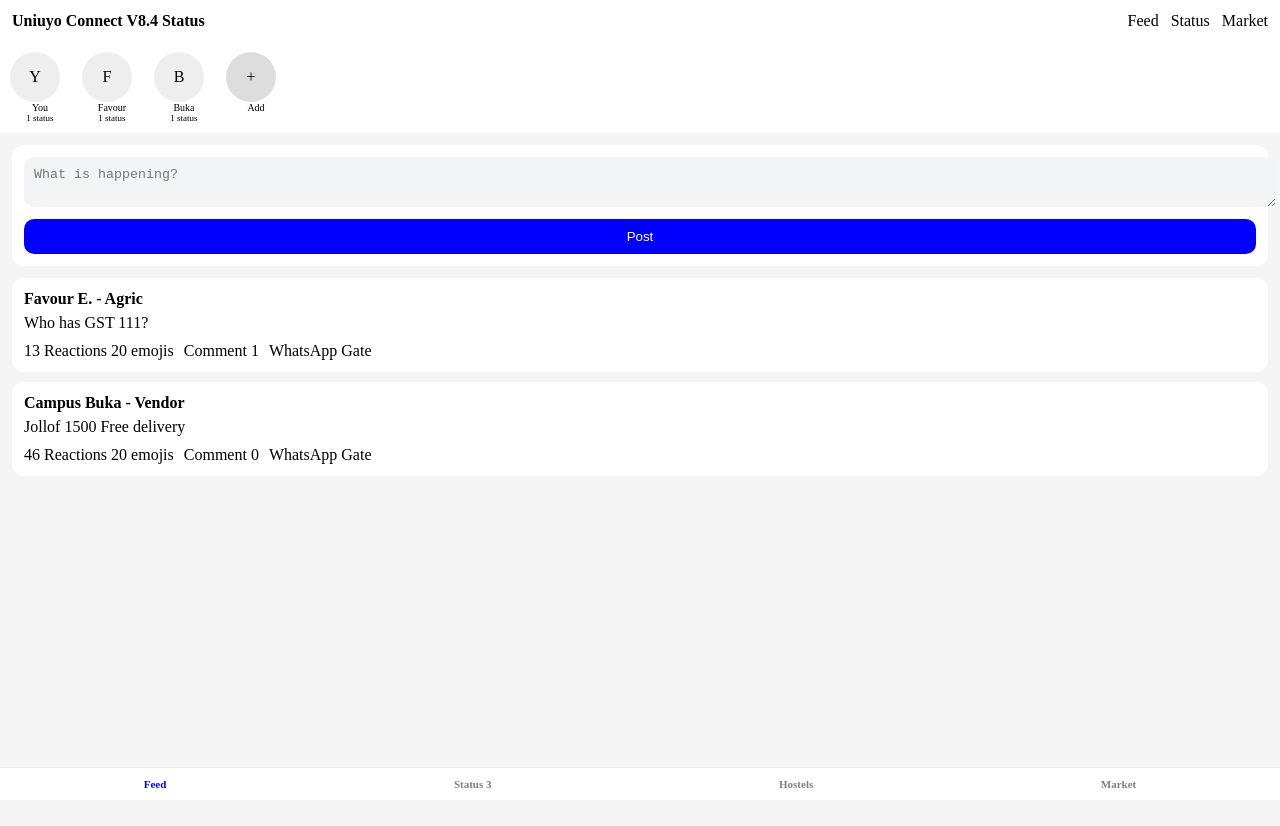
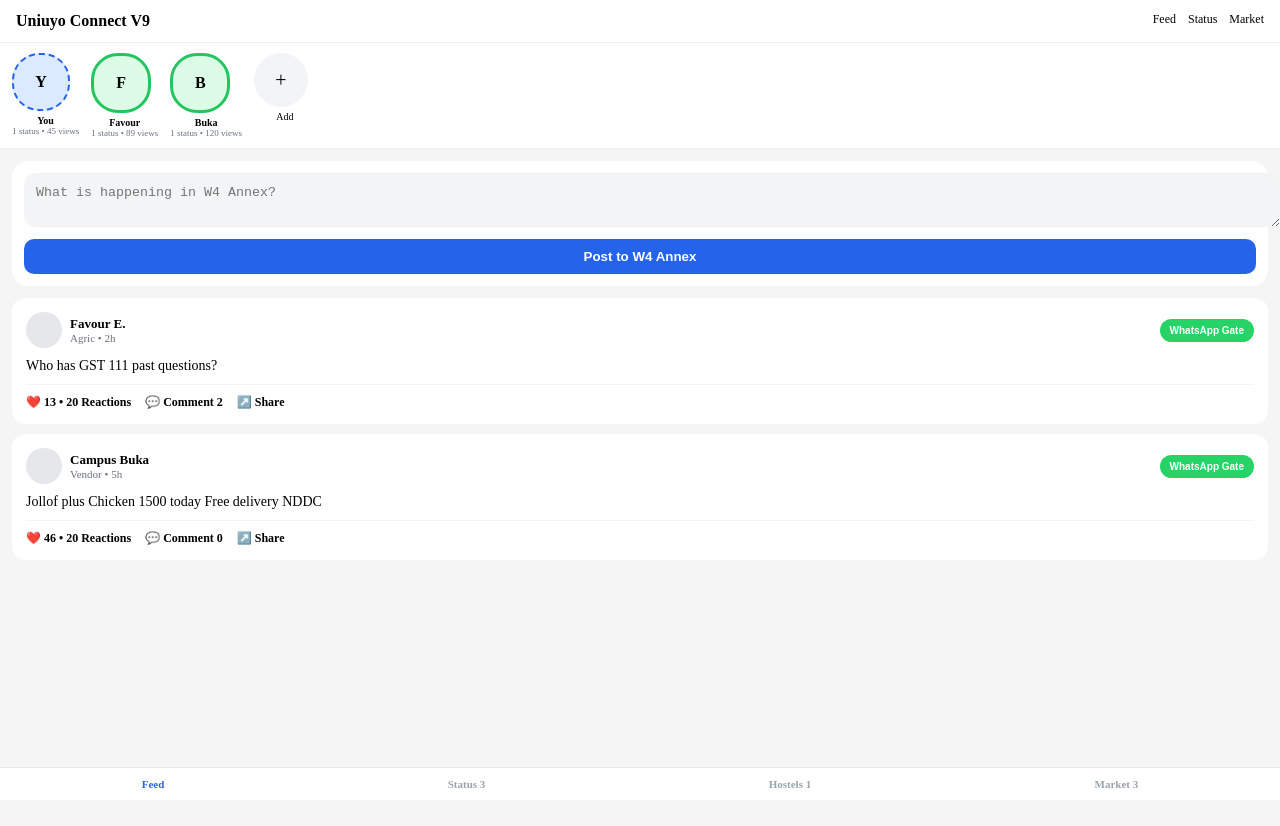
Before and after one commit to UniuyoConnect/uniuyo-connect, a Next.js app: page / in a window 1280 px wide. Shown: the top 826 px of the page. Built offline with nearby package versions, Linux system fonts and the light colour scheme.

Commit message:
Add new hostels and update status functionality

```diff
--- a/app/page.js
+++ b/app/page.js
@@ -1,66 +1,75 @@
 "use client"
-import {useState,useEffect} from "react"
+import {useState} from "react"
 export default function Home(){
 const [tab,setTab]=useState("feed")
 const [joined,setJoined]=useState(["W4 Annex"])
-const [members,setMembers]=useState({"W4 Annex":243,"NDDC Male":312,"NDDC Female":298})
+const [members,setMembers]=useState({"W4 Annex":243,"NDDC Male":312,"NDDC Female":298,"W2A":180,"W5":210})
 const [popup,setPopup]=useState("")
-const [statusList,setStatusList]=useState([
-{name:"You",items:[{id:1,txt:"In W4 Annex reading",views:45,likes:12}]},
-{name:"Favour",items:[{id:2,txt:"My hostel view",views:89,likes:23}]},
-{name:"Buka",items:[{id:3,txt:"Jollof ready 1500",views:120,likes:56}]}
-])
+const [price,setPrice]=useState("all")
+const [showAdd,setShowAdd]=useState(false)
 const [active,setActive]=useState(null)
 const [newS,setNewS]=useState("")
-const [showAdd,setShowAdd]=useState(false)
+const [showReact,setShowReact]=useState(null)
+const [commentFor,setCommentFor]=useState(null)
+const [commentTxt,setCommentTxt]=useState("")
+const [editId,setEditId]=useState(null)
+const [txt,setTxt]=useState("")
+const reacts=["❤️","👍","😂","😭","😍","🔥","🙏","💀","🎉","👏","😎","🥺","🤣","💯","😡","😮","🥰","🤩","😴","🤔"]
+const hostels=["NDDC Male","NDDC Female","W4 Annex","W2A","W5","Town Campus"]
+const [statusList,setStatusList]=useState([
+{name:"You",ava:"Y",items:[{id:1,txt:"In W4 Annex reading all night",views:45,likes:12,liked:false}]},
+{name:"Favour",ava:"F",items:[{id:2,txt:"My hostel view!",views:89,likes:23,liked:true}]},
+{name:"Buka",ava:"B",items:[{id:3,txt:"Jollof ready 1500 Free delivery",views:120,likes:56,liked:false}]}
+])
 const [posts,setPosts]=useState([
-{id:1,name:"Favour E.",tag:"Agric",time:"2h",text:"Who has GST 111?",rc:13,comments:[{id:101,name:"You",text:"I get am"}]},
-{id:2,name:"Campus Buka",tag:"Vendor",time:"5h",text:"Jollof 1500 Free delivery",rc:46,comments:[]}
+{id:1,name:"Favour E.",tag:"Agric",time:"2h",text:"Who has GST 111 past questions?",react:"❤️",rc:13,comments:[{id:101,name:"You",text:"I get am",react:"👍",rc:2},{id:102,name:"John",text:"I need too",react:"😂",rc:1}]},
+{id:2,name:"Campus Buka",tag:"Vendor",time:"5h",text:"Jollof plus Chicken 1500 today Free delivery NDDC",react:"❤️",rc:46,comments:[]}
 ])
-const [txt,setTxt]=useState("")
-const [price,setPrice]=useState("all")
 const [market,setMarket]=useState([
-{id:1,name:"Jollof",price:1500,seller:"Buka",sold:false},
-{id:2,name:"Power Bank",price:8000,seller:"You",sold:false}
+{id:1,name:"Jollof + Chicken",price:1500,pt:"1500",seller:"Buka",hostel:"NDDC Male",sold:false},
+{id:2,name:"Power Bank 20000mAh",price:8000,pt:"8000",seller:"You",hostel:"W4 Annex",sold:false},
+{id:3,name:"Bedside Fan",price:1500,pt:"1500",seller:"You",hostel:"W4 Annex",sold:false}
 ])
-const hostels=["NDDC Male","NDDC Female","W4 Annex","W2A","W5"]
 const push=(t)=>{setPopup(t);setTimeout(()=>setPopup(""),2500)}
-const filtered=market.filter(m=>{if(price==="low")return m.price<2000;if(price==="mid")return m.price<=10000;if(price==="high")return m.price>10000;return true})
+const filtered=market.filter(m=>{if(price==="low")return m.price<2000;if(price==="mid")return m.price>=2000&&m.price<=10000;if(price==="high")return m.price>10000;return true})
+const totalStatus=statusList.reduce((a,b)=>a+b.items.length,0)
 
 return(
-<div style={{paddingBottom:80,background:"#f5f5f5",minHeight:"100vh"}}>
-{popup?<div style={{position:"fixed",top:60,left:10,right:10,background:"black",color:"white",padding:12,borderRadius:10,zIndex:99}}>{popup}</div>:null}
-<div style={{background:"white",padding:12,display:"flex",justifyContent:"space-between",position:"sticky",top:0}}>
-<b>Uniuyo Connect V8.4 Status</b>
-<div style={{display:"flex",gap:12}}>
+<div style={{minHeight:"100vh",background:"#f5f5f5",paddingBottom:80}}>
+{popup?<div style={{position:"fixed",top:60,left:10,right:10,background:"#0f172a",color:"white",padding:12,borderRadius:12,zIndex:999,fontSize:13}}>{popup}</div>:null}
+
+<div style={{background:"white",padding:"12px 16px",borderBottom:"1px solid #eee",display:"flex",justifyContent:"space-between",position:"sticky",top:0,zIndex:20}}>
+<b>Uniuyo Connect V9</b>
+<div style={{display:"flex",gap:12,fontSize:12}}>
 <span onClick={()=>setTab("feed")}>Feed</span>
 <span onClick={()=>setTab("status")}>Status</span>
 <span onClick={()=>setTab("market")}>Market</span>
 </div>
 </div>
 
-<div style={{background:"white",padding:10,display:"flex",gap:12,overflowX:"auto"}}>
+<div style={{background:"white",padding:"10px 12px",display:"flex",gap:12,overflowX:"auto",borderBottom:"1px solid #f0f0f0"}}>
 {statusList.map((s,i)=>(
-<div key={i} onClick={()=>setActive(i)} style={{minWidth:60,textAlign:"center"}}>
-<div style={{width:50,height:50,background:"#eee",borderRadius:25,display:"flex",alignItems:"center",justifyContent:"center"}}>{s.name[0]}</div>
-<div style={{fontSize:10}}>{s.name}</div>
-<div style={{fontSize:9}}>{s.items.length} status</div>
+<div key={i} onClick={()=>setActive(i)} style={{minWidth:62,textAlign:"center"}}>
+<div style={{width:54,height:54,borderRadius:27,background:s.name==="You"?"#dbeafe":"#dcfce7",border:s.name==="You"?"2px dashed #2563eb":"3px solid #22c55e",display:"flex",alignItems:"center",justifyContent:"center",fontWeight:"bold"}}>{s.ava}</div>
+<div style={{fontSize:10,fontWeight:"bold",marginTop:4}}>{s.name}</div>
+<div style={{fontSize:9,color:"#6b7280"}}>{s.items.length} status • {s.items[0].views} views</div>
 </div>
 ))}
-<div onClick={()=>setShowAdd(true)} style={{minWidth:60,textAlign:"center"}}>
-<div style={{width:50,height:50,background:"#ddd",borderRadius:25,display:"flex",alignItems:"center",justifyContent:"center"}}>+</div>
-<div style={{fontSize:10}}>Add</div>
+<div onClick={()=>setShowAdd(true)} style={{minWidth:62,textAlign:"center"}}>
+<div style={{width:54,height:54,borderRadius:27,background:"#f3f4f6",display:"flex",alignItems:"center",justifyContent:"center",fontSize:20}}>+</div>
+<div style={{fontSize:10,marginTop:4}}>Add</div>
 </div>
 </div>
 
 {showAdd?(
-<div style={{position:"fixed",inset:0,background:"rgba(0,0,0,0.8)",zIndex:100,display:"flex",alignItems:"center",justifyContent:"center",padding:20}}>
-<div style={{background:"white",padding:20,borderRadius:12,width:300}}>
-<h3>Add Status</h3>
-<textarea value={newS} onChange={e=>setNewS(e.target.value)} rows={3} style={{width:"100%",padding:10,borderRadius:10,border:"1px solid #ccc"}}/>
-<div style={{display:"flex",gap:10,marginTop:10}}>
-<button onClick={()=>setShowAdd(false)} style={{flex:1,padding:10}}>Cancel</button>
-<button onClick={()=>{if(!newS.trim())return;const it={id:Date.now(),txt:newS,views:1,likes:0};setStatusList(list=>{const me=list.find(x=>x.name==="You");if(me){return list.map(x=>x.name==="You"?{...x,items:[it,...x.items]}:x)}else{return[{name:"You",items:[it]},...list]}});setNewS("");setShowAdd(false);push("Status added")}} style={{flex:1,padding:10,background:"blue",color:"white",border:"none",borderRadius:10}}>Post</button>
+<div style={{position:"fixed",inset:0,background:"rgba(0,0,0,0.75)",zIndex:100,display:"flex",alignItems:"center",justifyContent:"center",padding:20}}>
+<div style={{background:"white",padding:20,borderRadius:16,width:"100%",maxWidth:320}}>
+<h3 style={{margin:0}}>Add Status</h3>
+<p style={{fontSize:11,color:"#6b7280",marginTop:4}}>WhatsApp style - add as many as you want</p>
+<textarea value={newS} onChange={e=>setNewS(e.target.value)} placeholder="What is happening? Jollof ready..." rows={3} style={{width:"100%",marginTop:10,padding:12,borderRadius:12,border:"1px solid #e5e7eb"}}/>
+<div style={{display:"flex",gap:8,marginTop:12}}>
+<button onClick={()=>setShowAdd(false)} style={{flex:1,padding:10,borderRadius:10,border:"1px solid #e5e7eb",background:"white"}}>Cancel</button>
+<button onClick={()=>{if(!newS.trim())return;const it={id:Date.now(),txt:newS,views:1,likes:0,liked:false};setStatusList(l=>{const me=l.find(x=>x.name==="You");if(me)return l.map(x=>x.name==="You"?{...x,items:[it,...x.items]}:x);return[{name:"You",ava:"Y",items:[it]},...l]});setNewS("");setShowAdd(false);push("Status added • "+totalStatus+" total")}} style={{flex:1,padding:10,borderRadius:10,border:"none",background:"#2563eb",color:"white",fontWeight:"bold"}}>Post Status</button>
 </div>
 </div>
 </div>
@@ -68,35 +77,66 @@
 
 {active!==null?(
 <div style={{position:"fixed",inset:0,background:"black",zIndex:200,color:"white",display:"flex",flexDirection:"column"}}>
-<div style={{padding:12,display:"flex",justifyContent:"space-between"}}>
-<span onClick={()=>setActive(null)}>Close</span>
-<span>{statusList[active].items[0].views} views</span>
+<div style={{padding:12,display:"flex",justifyContent:"space-between",alignItems:"center",background:"rgba(255,255,255,0.1)"}}>
+<span onClick={()=>setActive(null)} style={{background:"rgba(255,255,255,0.2)",padding:"6px 12px",borderRadius:20}}>✕ Close</span>
+<span style={{fontSize:11}}>{statusList[active].items[0].views} views • {statusList[active].items[0].likes} likes</span>
 </div>
-<div style={{flex:1,display:"flex",alignItems:"center",justifyContent:"center",padding:20,fontSize:22,textAlign:"center"}}>
-{statusList[active].items[0].txt}
+<div style={{flex:1,display:"flex",alignItems:"center",justifyContent:"center",padding:24,textAlign:"center",fontSize:22,lineHeight:1.4}}>{statusList[active].items[0].txt}</div>
+<div style={{padding:12,background:"rgba(255,255,255,0.1)"}}>
+<div style={{display:"flex",justifyContent:"space-around",marginBottom:12,fontSize:13}}>
+<span onClick={()=>{setStatusList(s=>s.map((u,i)=>i!==active?u:{...u,items:u.items.map((it,j)=>j!==0?it:{...it,likes:it.liked?it.likes-1:it.likes+1,liked:!it.liked})}))}} style={{background:"rgba(255,255,255,0.2)",padding:"6px 12px",borderRadius:20}}>{statusList[active].items[0].liked?"❤️ Liked":"🤍 Like"} {statusList[active].items[0].likes}</span>
+<span style={{background:"rgba(255,255,255,0.2)",padding:"6px 12px",borderRadius:20}}>👁️ {statusList[active].items[0].views} views</span>
 </div>
-<div style={{padding:12,display:"flex",gap:10}}>
-<button onClick={()=>{setPosts([{id:Date.now(),name:"You",tag:"Status",time:"now",text:statusList[active].items[0].txt,rc:0,comments:[]},...posts]);push("Shared to timeline")}} style={{padding:10,background:"blue",color:"white",border:"none",borderRadius:20}}>Timeline</button>
-<button onClick={()=>{const m=statusList[active].items[0].txt+" https://t-wine.vercel.app/?register=1";window.open("https://wa.me/?text="+encodeURIComponent(m),"_blank")}} style={{padding:10,background:"green",color:"white",border:"none",borderRadius:20}}>WhatsApp + Gate</button>
+<div style={{display:"flex",gap:8}}>
+<button onClick={()=>{setPosts([{id:Date.now(),name:"You",tag:"Shared status",time:"now",text:statusList[active].items[0].txt,react:"❤️",rc:0,comments:[]},...posts]);push("Shared to Timeline");setActive(null);setTab("feed")}} style={{flex:1,padding:10,borderRadius:20,border:"none",background:"#2563eb",color:"white",fontWeight:"bold",fontSize:12}}>Share to Timeline</button>
+<button onClick={()=>{const m=statusList[active].items[0].txt+" - View & register https://t-wine.vercel.app/?register=1";window.open("https://wa.me/?text="+encodeURIComponent(m),"_blank")}} style={{flex:1,padding:10,borderRadius:20,border:"none",background:"#25D366",color:"white",fontWeight:"bold",fontSize:12}}>WhatsApp + Gate</button>
+</div>
 </div>
 </div>
 ):null}
 
 {tab==="feed"?(
 <div style={{padding:12}}>
-<div style={{background:"white",padding:12,borderRadius:12,marginBottom:12}}>
-<textarea value={txt} onChange={e=>setTxt(e.target.value)} placeholder="What is happening?" rows={2} style={{width:"100%",background:"#f3f4f6",border:"none",padding:10,borderRadius:10}}/>
-<button onClick={()=>{if(txt.trim()){setPosts([{id:Date.now(),name:"You",tag:"W4 Annex",time:"now",text:txt,rc:0,comments:[]},...posts]);setTxt("")}}} style={{marginTop:8,width:"100%",padding:10,background:"blue",color:"white",border:"none",borderRadius:10}}>Post</button>
+<div style={{background:"white",padding:12,borderRadius:16,marginBottom:12}}>
+<textarea value={txt} onChange={e=>setTxt(e.target.value)} placeholder="What is happening in W4 Annex?" rows={2} style={{width:"100%",background:"#f3f4f6",border:"none",padding:12,borderRadius:12}}/>
+<button onClick={()=>{if(txt.trim()){setPosts([{id:Date.now(),name:"You",tag:"W4 Annex",time:"now",text:txt,react:"❤️",rc:0,comments:[]},...posts]);setTxt("");push("Posted to W4 Annex")}}} style={{marginTop:8,width:"100%",padding:10,borderRadius:10,border:"none",background:"#2563eb",color:"white",fontWeight:"bold"}}>Post to W4 Annex</button>
 </div>
 {posts.map(p=>(
-<div key={p.id} style={{background:"white",padding:12,borderRadius:12,marginBottom:10}}>
-<div style={{fontWeight:"bold"}}>{p.name} - {p.tag}</div>
-<div style={{marginTop:6}}>{p.text}</div>
-<div style={{marginTop:10,display:"flex",gap:10}}>
-<span>{p.rc} Reactions 20 emojis</span>
-<span>Comment {p.comments.length}</span>
-<span onClick={()=>{const m=p.text+" https://t-wine.vercel.app/?register=1";window.open("https://wa.me/?text="+encodeURIComponent(m),"_blank")}}>WhatsApp Gate</span>
+<div key={p.id} style={{background:"white",padding:14,borderRadius:14,marginBottom:10}}>
+<div style={{display:"flex",justifyContent:"space-between",alignItems:"center"}}>
+<div style={{display:"flex",gap:8,alignItems:"center"}}><div style={{width:36,height:36,background:"#e5e7eb",borderRadius:18}}></div><div><div style={{fontWeight:"bold",fontSize:13}}>{p.name}</div><div style={{fontSize:11,color:"#6b7280"}}>{p.tag} • {p.time}</div></div></div>
+<button onClick={()=>{const m=p.text+" - View & register https://t-wine.vercel.app/?register=1";window.open("https://wa.me/?text="+encodeURIComponent(m),"_blank")}} style={{background:"#25D366",color:"white",border:"none",padding:"6px 10px",borderRadius:20,fontSize:10,fontWeight:"bold"}}>WhatsApp Gate</button>
 </div>
+<div style={{marginTop:10,fontSize:14}}>{p.text}</div>
+<div style={{marginTop:10,display:"flex",gap:14,borderTop:"1px solid #f3f4f6",paddingTop:10,fontSize:12,fontWeight:"bold"}}>
+<span onClick={()=>setShowReact(showReact===p.id?null:p.id)} style={{cursor:"pointer"}}>{p.react} {p.rc} • 20 Reactions</span>
+<span onClick={()=>setCommentFor(commentFor===p.id?null:p.id)} style={{cursor:"pointer"}}>💬 Comment {p.comments.length}</span>
+<span>↗️ Share</span>
+</div>
+{showReact===p.id?(
+<div style={{marginTop:8,background:"#fff",border:"1px solid #eee",borderRadius:12,padding:8,display:"flex",gap:6,flexWrap:"wrap"}}>
+{reacts.map(r=>(
+<span key={r} onClick={()=>{setPosts(posts.map(x=>x.id===p.id?{...x,react:r,rc:x.rc+1}:x));setShowReact(null);push("Reacted "+r)}} style={{fontSize:20,padding:4,cursor:"pointer"}}>{r}</span>
+))}
+</div>
+):null}
+{commentFor===p.id?(
+<div style={{marginTop:10}}>
+{p.comments.map(c=>(
+<div key={c.id} style={{background:"#f3f4f6",padding:10,borderRadius:12,marginBottom:8}}>
+<div style={{display:"flex",justifyContent:"space-between"}}><div><b style={{fontSize:11}}>{c.name} {c.react}</b><div style={{fontSize:13}}>{c.text}</div></div><span style={{fontSize:11}}>{c.react} {c.rc}</span></div>
+<div style={{display:"flex",gap:10,marginTop:6}}>
+{c.name==="You"?<><span onClick={()=>{setEditId(c.id);setCommentTxt(c.text)}} style={{fontSize:11,color:"#2563eb",fontWeight:"bold"}}>✏️ Edit</span><span onClick={()=>{if(confirm("Delete comment?"))setPosts(posts.map(x=>x.id!==p.id?x:{...x,comments:x.comments.filter(cc=>cc.id!==c.id)}))}} style={{fontSize:11,color:"red",fontWeight:"bold"}}>🗑️ Delete</span></>:null}
+<span onClick={()=>{const m=c.text+" - https://t-wine.vercel.app/?register=1";window.open("https://wa.me/?text="+encodeURIComponent(m),"_blank")}} style={{fontSize:11,color:"#25D366",fontWeight:"bold"}}>WhatsApp</span>
+</div>
+</div>
+))}
+<div style={{marginTop:8,background:"white",border:"1px solid #e5e7eb",borderRadius:20,padding:"6px 10px",display:"flex",gap:6,alignItems:"center"}}>
+<input value={commentTxt} onChange={e=>setCommentTxt(e.target.value)} placeholder={editId?"Edit comment...":"Write comment..."} style={{flex:1,border:"none",outline:"none",fontSize:12}}/>
+<button onClick={()=>{if(!commentTxt.trim())return;if(editId){setPosts(posts.map(po=>po.id!==p.id?po:{...po,comments:po.comments.map(cc=>cc.id===editId?{...cc,text:commentTxt}:cc)}));setEditId(null);setCommentTxt("")}else{setPosts(posts.map(po=>po.id!==p.id?po:{...po,comments:[...po.comments,{id:Date.now(),name:"You",text:commentTxt,react:"❤️",rc:0}]}));setCommentTxt("")}}} style={{background:"#2563eb",color:"white",border:"none",padding:"6px 12px",borderRadius:15,fontSize:11,fontWeight:"bold"}}>{editId?"Save":"Post"}</button>
+</div>
+</div>
+):null}
 </div>
 ))}
 </div>
@@ -104,31 +144,40 @@
 
 {tab==="community"?(
 <div style={{padding:12}}>
-<h2>Hostels Join Leave Count</h2>
+<h2 style={{margin:"0 0 6px 0"}}>Hostels — Join / Leave + Count</h2>
+<p style={{fontSize:11,color:"#6b7280",margin:0}}>Tap Join — members increase, Leave — decreases</p>
+<div style={{marginTop:12,display:"flex",flexDirection:"column",gap:8}}>
 {hostels.map(h=>(
-<div key={h} style={{background:"white",padding:12,borderRadius:10,marginTop:8,display:"flex",justifyContent:"space-between"}}>
-<div><b>{h}</b><div>{members[h]||100} members {joined.includes(h)?"Joined":"Not"}</div></div>
-<button onClick={()=>{if(joined.includes(h)){setJoined(joined.filter(x=>x!==h))}else{setJoined([...joined,h]);push("Joined "+h)}}} style={{padding:"8px 12px",borderRadius:20,border:"none",background:joined.includes(h)?"#fee2e2":"#dcfce7"}}>{joined.includes(h)?"Leave":"Join"}</button>
+<div key={h} style={{background:"white",padding:14,borderRadius:12,display:"flex",justifyContent:"space-between",alignItems:"center"}}>
+<div><div style={{fontWeight:"bold",fontSize:13}}>{h}</div><div style={{fontSize:11,color:"#6b7280"}}>👥 {members[h]||100} members • {joined.includes(h)?"Joined":"Not joined"}</div></div>
+<button onClick={()=>{if(joined.includes(h)){setJoined(joined.filter(x=>x!==h));setMembers(m=>({...m,[h]:(m[h]||1)-1}));push("Left "+h)}else{setJoined([...joined,h]);setMembers(m=>({...m,[h]:(m[h]||0)+1}));push("Joined "+h+" • "+((members[h]||0)+1)+" members")}}} style={{padding:"8px 14px",borderRadius:20,border:"none",background:joined.includes(h)?"#fee2e2":"#dcfce7",color:joined.includes(h)?"#dc2626":"#16a34a",fontWeight:"bold",fontSize:11}}>{joined.includes(h)?"Leave":"Join"}</button>
 </div>
 ))}
+</div>
 </div>
 ):null}
 
 {tab==="market"?(
 <div style={{padding:12}}>
-<h2>Market Filter Delete</h2>
-<div style={{display:"flex",gap:6,marginTop:10}}>
-<button onClick={()=>setPrice("all")} style={{padding:6,borderRadius:20,border:"none",background:price==="all"?"blue":"#eee",color:price==="all"?"white":"black"}}>All</button>
-<button onClick={()=>setPrice("low")} style={{padding:6,borderRadius:20,border:"none",background:price==="low"?"blue":"#eee"}}>Under 2k</button>
-<button onClick={()=>setPrice("mid")} style={{padding:6,borderRadius:20,border:"none",background:price==="mid"?"blue":"#eee"}}>2k-10k</button>
-<button onClick={()=>setPrice("high")} style={{padding:6,borderRadius:20,border:"none",background:price==="high"?"blue":"#eee"}}>Above 10k</button>
+<h2 style={{margin:"0 0 6px 0"}}>Market — Filter + Sold + Delete</h2>
+<div style={{background:"white",padding:10,borderRadius:12,marginTop:10,display:"flex",gap:6,flexWrap:"wrap"}}>
+<button onClick={()=>setPrice("all")} style={{padding:"6px 10px",borderRadius:20,border:"none",background:price==="all"?"#2563eb":"#f3f4f6",color:price==="all"?"white":"black",fontSize:11,fontWeight:"bold"}}>All</button>
+<button onClick={()=>setPrice("low")} style={{padding:"6px 10px",borderRadius:20,border:"none",background:price==="low"?"#2563eb":"#f3f4f6",color:price==="low"?"white":"black",fontSize:11}}>Under 2k</button>
+<button onClick={()=>setPrice("mid")} style={{padding:"6px 10px",borderRadius:20,border:"none",background:price==="mid"?"#2563eb":"#f3f4f6",color:price==="mid"?"white":"black",fontSize:11}}>2k-10k</button>
+<button onClick={()=>setPrice("high")} style={{padding:"6px 10px",borderRadius:20,border:"none",background:price==="high"?"#2563eb":"#f3f4f6",color:price==="high"?"white":"black",fontSize:11}}>Above 10k</button>
 </div>
 <div style={{marginTop:10,display:"grid",gridTemplateColumns:"1fr 1fr",gap:8}}>
 {filtered.map(m=>(
-<div key={m.id} style={{background:m.sold?"#fee2e2":"white",padding:10,borderRadius:10}}>
-<div>{m.name}</div>
-<div>{m.price} {m.sold?"SOLD":""}</div>
-{m.seller==="You"?<div style={{display:"flex",gap:6,marginTop:6}}><button onClick={()=>setMarket(market.map(x=>x.id===m.id?{...x,sold:true}:x))} style={{flex:1,padding:4,background:"orange",color:"white",border:"none",borderRadius:6}}>Sold</button><button onClick={()=>setMarket(market.filter(x=>x.id!==m.id))} style={{flex:1,padding:4,background:"red",color:"white",border:"none",borderRadius:6}}>Delete</button></div>:null}
+<div key={m.id} style={{background:m.sold?"#fee2e2":"white",padding:10,borderRadius:12,border:m.sold?"1px solid #fca5a5":"1px solid #f3f4f6"}}>
+<div style={{fontSize:12,fontWeight:"bold"}}>{m.name}</div>
+<div style={{fontWeight:"bold",marginTop:4}}>₦{m.pt} {m.sold?<span style={{color:"red",fontSize:10}}>SOLD</span>:null}</div>
+<div style={{fontSize:10,color:"#6b7280"}}>{m.hostel} • {m.seller}</div>
+{m.seller==="You"?(
+<div style={{display:"flex",gap:6,marginTop:8}}>
+<button onClick={()=>setMarket(market.map(x=>x.id===m.id?{...x,sold:!x.sold}:x))} style={{flex:1,padding:6,borderRadius:8,border:"none",background:"#f59e0b",color:"white",fontSize:10,fontWeight:"bold"}}>{m.sold?"Unsold":"Sold"}</button>
+<button onClick={()=>{if(confirm("Delete this market item?"))setMarket(market.filter(x=>x.id!==m.id))}} style={{flex:1,padding:6,borderRadius:8,border:"none",background:"#ef4444",color:"white",fontSize:10,fontWeight:"bold"}}>Delete</button>
+</div>
+):null}
 </div>
 ))}
 </div>
@@ -137,24 +186,25 @@
 
 {tab==="status"?(
 <div style={{padding:12}}>
-<h2>Status WhatsApp Style Unlimited</h2>
-<button onClick={()=>setShowAdd(true)} style={{width:"100%",padding:12,background:"blue",color:"white",border:"none",borderRadius:10}}>+ Add Status as many</button>
-<div style={{marginTop:10}}>
+<h2 style={{margin:0}}>Status — WhatsApp Style</h2>
+<p style={{fontSize:11,color:"#6b7280"}}>Unlimited statuses, views, likes, Timeline + WhatsApp Gate</p>
+<button onClick={()=>setShowAdd(true)} style={{width:"100%",marginTop:10,padding:12,borderRadius:12,background:"#2563eb",color:"white",border:"none",fontWeight:"bold"}}>+ Add Status (as many as you want)</button>
+<div style={{marginTop:12,display:"flex",flexDirection:"column",gap:8}}>
 {statusList.map((s,i)=>(
-<div key={i} onClick={()=>setActive(i)} style={{background:"white",padding:12,borderRadius:10,marginTop:8}}>
-<b>{s.name} {s.items.length} status</b>
-<div style={{fontSize:11}}>{s.items[0].views} views - Tap to view Like Share Timeline WhatsApp Hostels</div>
+<div key={i} onClick={()=>setActive(i)} style={{background:"white",padding:12,borderRadius:12,display:"flex",gap:10,alignItems:"center"}}>
+<div style={{width:44,height:44,borderRadius:22,background:"#e5e7eb",display:"flex",alignItems:"center",justifyContent:"center",fontWeight:"bold"}}>{s.ava}</div>
+<div style={{flex:1}}><b style={{fontSize:13}}>{s.name} • {s.items.length} status</b><div style={{fontSize:11,color:"#6b7280"}}>{s.items[0].views} views • {s.items[0].likes} likes • Tap to view, like, share to Timeline, WhatsApp + Gate, see who viewed</div></div>
 </div>
 ))}
 </div>
 </div>
 ):null}
 
-<div style={{position:"fixed",bottom:0,left:0,right:0,background:"white",borderTop:"1px solid #eee",display:"flex",justifyContent:"space-around",padding:"10px 0",fontSize:11,fontWeight:"bold"}}>
-<span onClick={()=>setTab("feed")} style={{color:tab==="feed"?"blue":"gray"}}>Feed</span>
-<span onClick={()=>setTab("status")} style={{color:tab==="status"?"blue":"gray"}}>Status {statusList.reduce((a,b)=>a+b.items.length,0)}</span>
-<span onClick={()=>setTab("community")} style={{color:tab==="community"?"blue":"gray"}}>Hostels</span>
-<span onClick={()=>setTab("market")} style={{color:tab==="market"?"blue":"gray"}}>Market</span>
+<div style={{position:"fixed",bottom:0,left:0,right:0,background:"white",borderTop:"1px solid #e5e7eb",display:"flex",justifyContent:"space-around",padding:"10px 0",fontSize:11,fontWeight:"bold",zIndex:30}}>
+<span onClick={()=>setTab("feed")} style={{color:tab==="feed"?"#2563eb":"#9ca3af"}}>Feed</span>
+<span onClick={()=>setTab("status")} style={{color:tab==="status"?"#2563eb":"#9ca3af"}}>Status {totalStatus}</span>
+<span onClick={()=>setTab("community")} style={{color:tab==="community"?"#2563eb":"#9ca3af"}}>Hostels {joined.length}</span>
+<span onClick={()=>setTab("market")} style={{color:tab==="market"?"#2563eb":"#9ca3af"}}>Market {filtered.length}</span>
 </div>
 
 </div>
```
